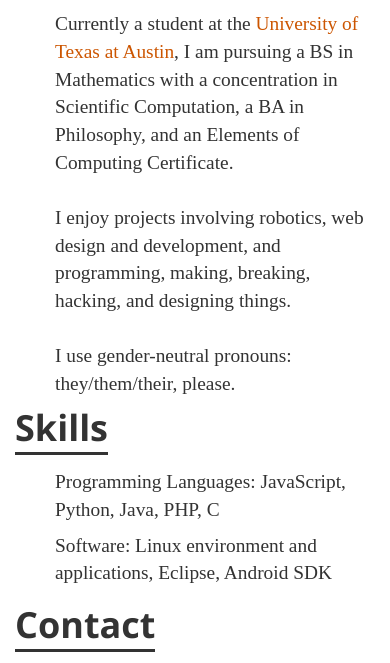
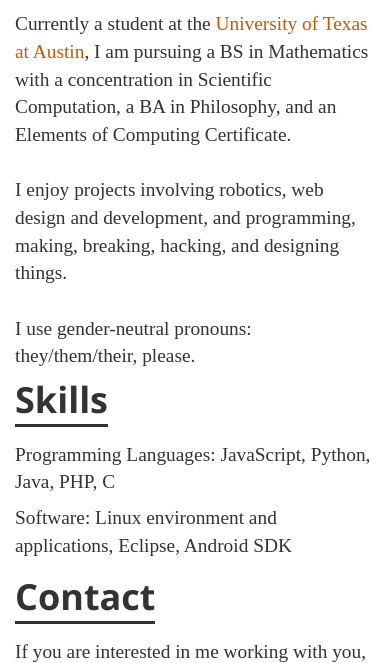
Before and after one commit to novacourtois/minimal_portfolio, a plain HTML site: page index.html in a window 390 px wide. Shown: the part 329-992 px from the top of the page. Drawn offline with nearby package versions, Linux system fonts and the light colour scheme; a web font is replaced by a local one.

Commit message:
css media query for mobile friendly-ness

```diff
--- a/includes/style.css
+++ b/includes/style.css
@@ -36,6 +36,10 @@ a:hover {
 	border-bottom: 3px solid #333;
 }
 
+.section > ul {
+	padding-left:40px;
+}
+
 .section > p, .section > ul {
 	margin-top:20px;
 }
@@ -44,7 +48,6 @@ a:hover {
 	border:0px;
 	margin-bottom: 0px;
 	font-size: 3em;
-	/*text-shadow:3px 3px #333;*/
 	font-weight: normal;
 }
 
@@ -81,7 +84,6 @@ a:hover {
 .work h2 {
 	font-style: italic;
 	color:#333;
-
 }
 
 ::selection {
@@ -92,3 +94,18 @@ a:hover {
 	color:white;
 	background:black;
 }
+
+@media screen and (max-width: 624px){
+    a:hover {
+        background-color: transparent;
+        color:black;
+        font-style: normal;
+        border-bottom: 2px solid #333;
+    }
+    .aboutme {
+		padding-left: 0px;
+	}
+	.section > ul {
+		padding-left: 0px;
+	}
+}
```
